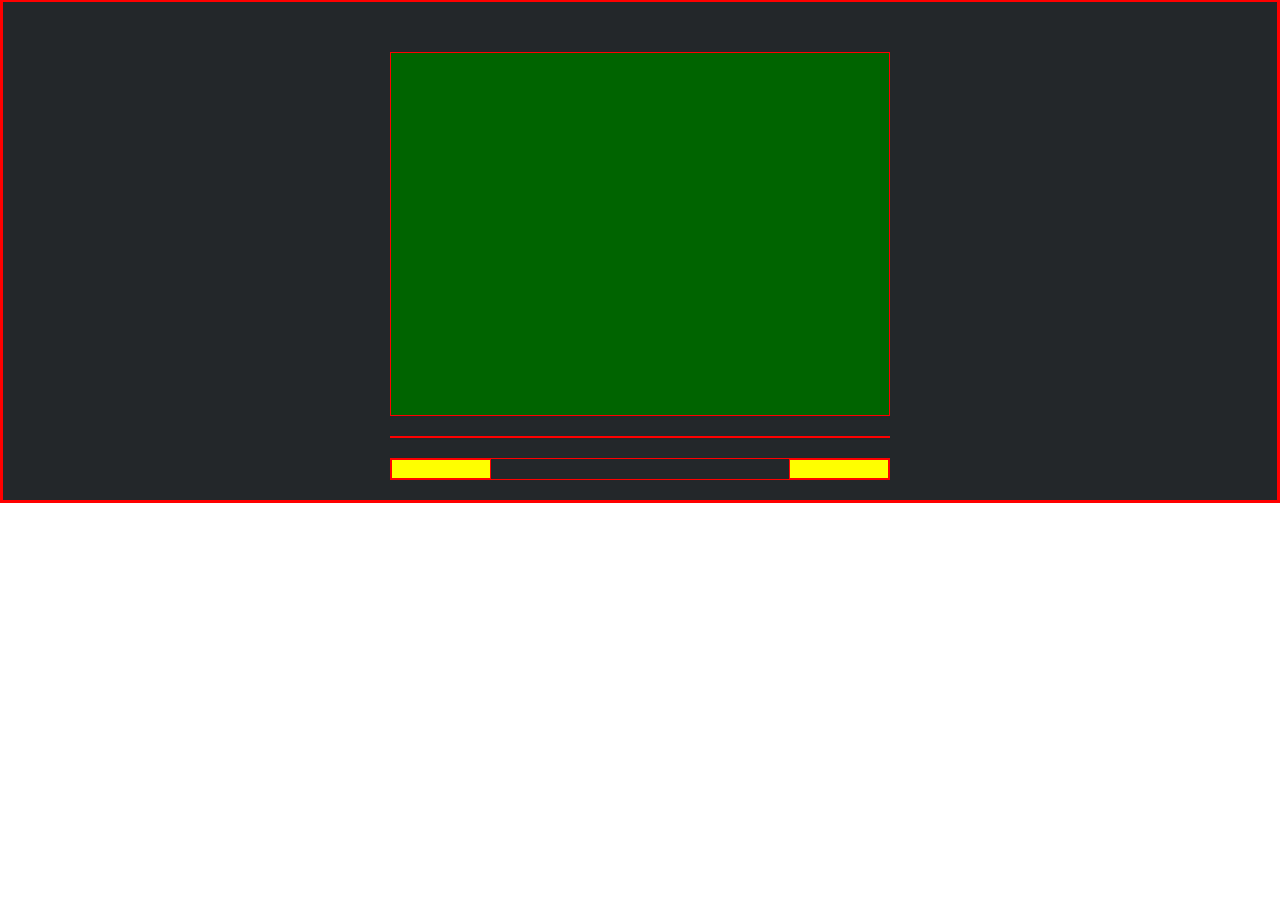
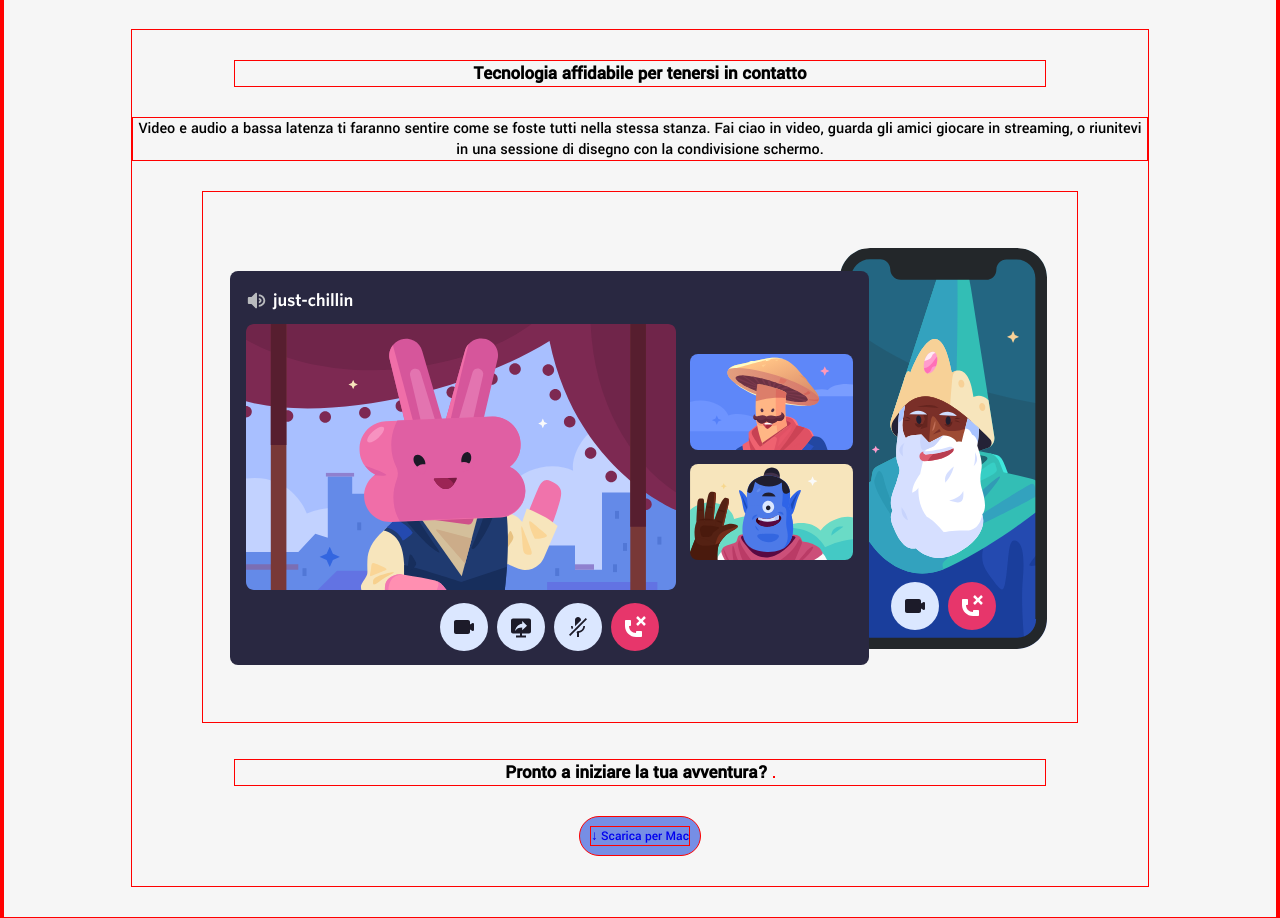
Before and after one commit to NicoloFaccio/htmlcss-discord, a plain HTML site: page index.html in a window 1280 px wide. Shown: the part 1861-2779 px from the top of the page. Before the commit the page ends 2364 px from the top, so only its background shows below. Drawn offline with Linux system fonts and the light colour scheme.

Commit message:
working on the position of the different parts of the section

```diff
--- a/assets/css/style.css
+++ b/assets/css/style.css
@@ -96,13 +96,24 @@ section.color-box:nth-child(even) figure {
     order: 1;
 }
 
-.grey-flex2 {
-    background-color: #F6F6F6;
-    display: flex;
-    flex-direction: column;
-    align-items: center;
+
+section.color-box:last-child {
+    text-align: center;
 }
 
+section .part , h3 {
+    margin: 0 auto;
+    width: 80%;
+    margin-block: 30px;
+}
+
+.download {
+    background-color: #768EE5;
+    border-radius: 30px;
+    padding: 10px;
+    color: white;
+    margin-bottom: 30px;
+}
 
 footer {
     height: 500px;
--- a/index.html
+++ b/index.html
@@ -116,6 +116,26 @@
         </section>
 
         <section class="color-box">
+            <div class="part">
+                <h3>
+                    Tecnologia affidabile per tenersi in contatto
+                </h3>
+
+                <p>
+                    Video e audio a bassa latenza ti faranno sentire come se foste tutti nella stessa stanza. Fai ciao in video, guarda gli amici giocare in streaming, o riunitevi in una sessione di disegno con la condivisione schermo.
+                </p>
+
+                <img src="./assets/img/item4-big.svg" alt="images of tree phones">
+
+                <h3>
+                    Pronto a iniziare la tua avventura?
+                    <img src="" alt="">
+                </h3>
+
+                <button class="download">
+                    <a href="#">&#8595; Scarica per Mac</a>
+                </button>
+            </div>
         </section>
     </main>
 
```
